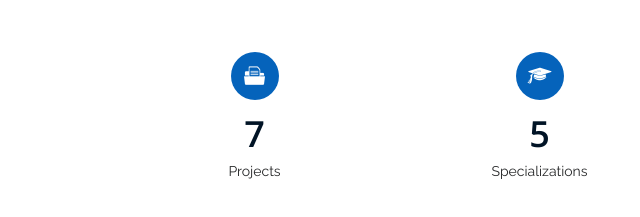
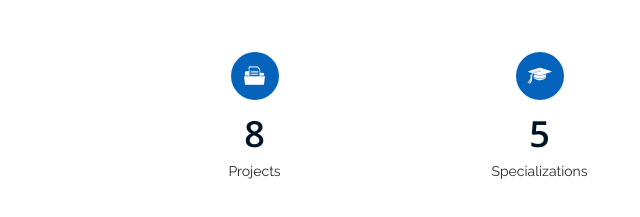
Before and after one commit to ankitprakhar44/MyPortfolio, a plain HTML site: page MyResume/index.html in a window 1280 px wide. Shown: the part 1283-1500 px from the top of the page, 293-933 px from the left. Drawn offline with nearby package versions, Linux system fonts and the light colour scheme.

Commit message:
Update index.html
Commit

```diff
--- a/MyResume/index.html
+++ b/MyResume/index.html
@@ -144,7 +144,7 @@
           <div class="col-lg-3 col-md-6 mt-5 mt-md-0">
             <div class="count-box">
               <i class="icofont-document-folder"></i>
-              <span data-toggle="counter-up">7</span>
+              <span data-toggle="counter-up">8</span>
               <p>Projects</p>
             </div>
           </div>
```
